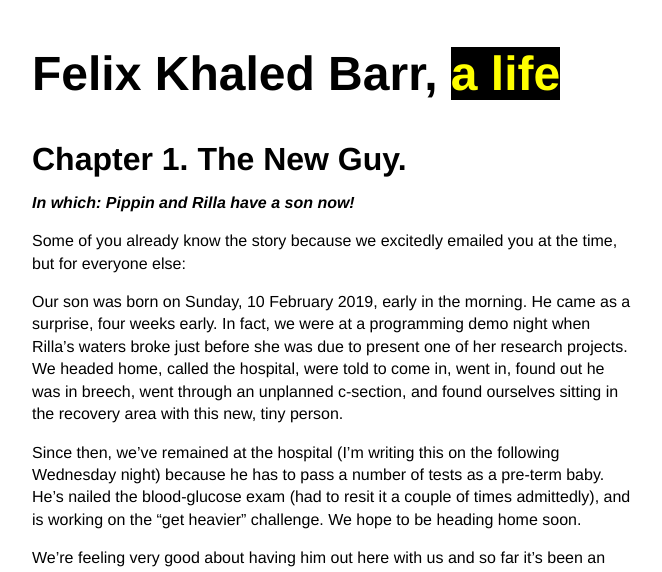
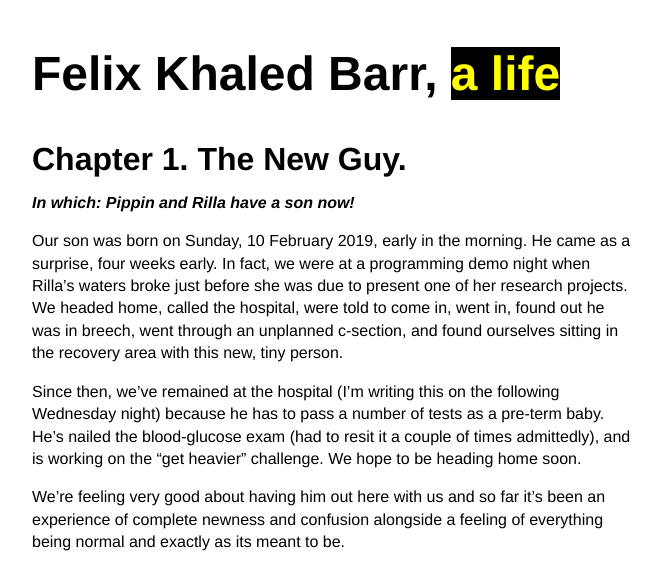
Before and after one commit to pippinbarr/felixkhaledbarr.com, a Jekyll site: the page built from index.md, in a window 1280 px wide. Shown: the top 572 px of the page, without its empty margins (308-970 px from the left). Built offline with Jekyll 4.4.1, drawn with Linux system fonts in a browser that asks for light colours; our own code applies the rules of GitHub Pages for plain Markdown files.

Commit message:
Chop chop

```diff
--- a/index.md
+++ b/index.md
@@ -10,8 +10,6 @@ layout: home
 
 ___In which: Pippin and Rilla have a son now!___
 
-Some of you already know the story because we excitedly emailed you at the time, but for everyone else:
-
 Our son was born on Sunday, 10 February 2019, early in the morning. He came as a surprise, four weeks early. In fact, we were at a programming demo night when Rilla's waters broke just before she was due to present one of her research projects. We headed home, called the hospital, were told to come in, went in, found out he was in breech, went through an unplanned c-section, and found ourselves sitting in the recovery area with this new, tiny person.
 
 Since then, we've remained at the hospital (I'm writing this on the following Wednesday night) because he has to pass a number of tests as a pre-term baby. He's nailed the blood-glucose exam (had to resit it a couple of times admittedly), and is working on the "get heavier" challenge. We hope to be heading home soon.
```
